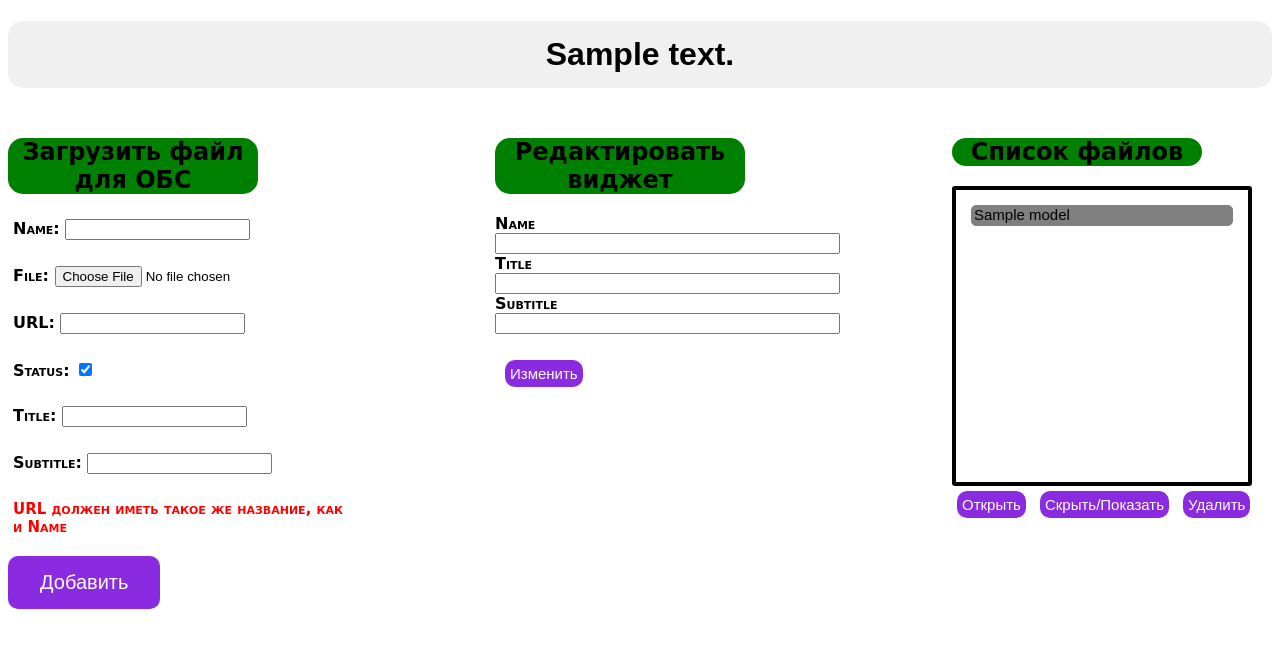
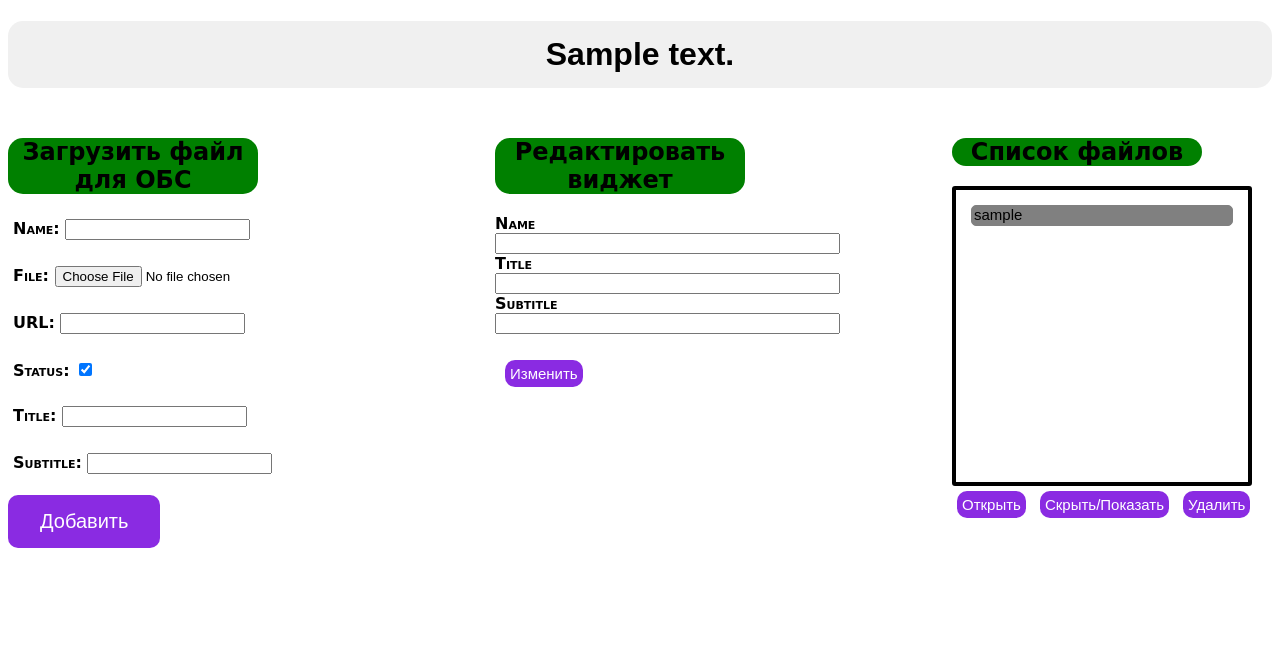
Before and after one commit to pchely/obs-widgets, a Django app: template OBS/Main_OBS/templates/Main_OBS/AdminBoard.html in a window 1280 px wide. Shown: the top 648 px of the page. Run offline with Django 3.2, Linux system fonts and the light colour scheme; tables that the repository leaves empty hold one stand-in row (values such as "Sample post"); the template is opened without the code that fills it: values that come from a table or form of the project are taken from there, most other values are stand-ins (such as "Sample title", 1, 10 or a date in 2020).

Commit message:
upd urls

```diff
--- a/OBS/Main_OBS/templates/Main_OBS/AdminBoard.html
+++ b/OBS/Main_OBS/templates/Main_OBS/AdminBoard.html
@@ -19,7 +19,7 @@
     <form action="{% url 'home' %}" method="post" enctype="multipart/form-data">
       {% csrf_token %}
       {{ form_widget.as_p }}
-      <p class="url-name">URL должен иметь такое же название, как и Name</p>
+      <!-- <p class="url-name">URL должен иметь такое же название, как и Name</p> -->
       <button class="main_button" type="submit">Добавить</button>
     </form>
     </div>
@@ -48,7 +48,7 @@
     <h2 id="admin_board">Список файлов</h2>
       <select id="list_select" multiple>
         {% for i in files %}
-            <option id="{{ forloop.counter }}" onmouseover="Show_Info(this)">{{ i.name }}</option>
+            <option id="{{ forloop.counter }}" onmouseover="Show_Info(this)">{{ i.slug }}</option>
         {% endfor %}
       </select>
     <button class="button_right" type="button" onclick="Open_Widget()">Открыть</button>
--- a/OBS/Main_OBS/urls.py
+++ b/OBS/Main_OBS/urls.py
@@ -8,5 +8,5 @@ urlpatterns = [
     path('check_status/<slug:name_slug>/', views.CheckStatus.as_view(), name="showhide"),
     path('delete/<slug:slug_file>/', views.delete_widget, name="delete"),
     path('widget/<slug:name_slug>/', views.open_widget, name="widget"),
-    path('admin_board/', views.admin_board, name="home")
+    path('', views.admin_board, name="home")
 ]
```
